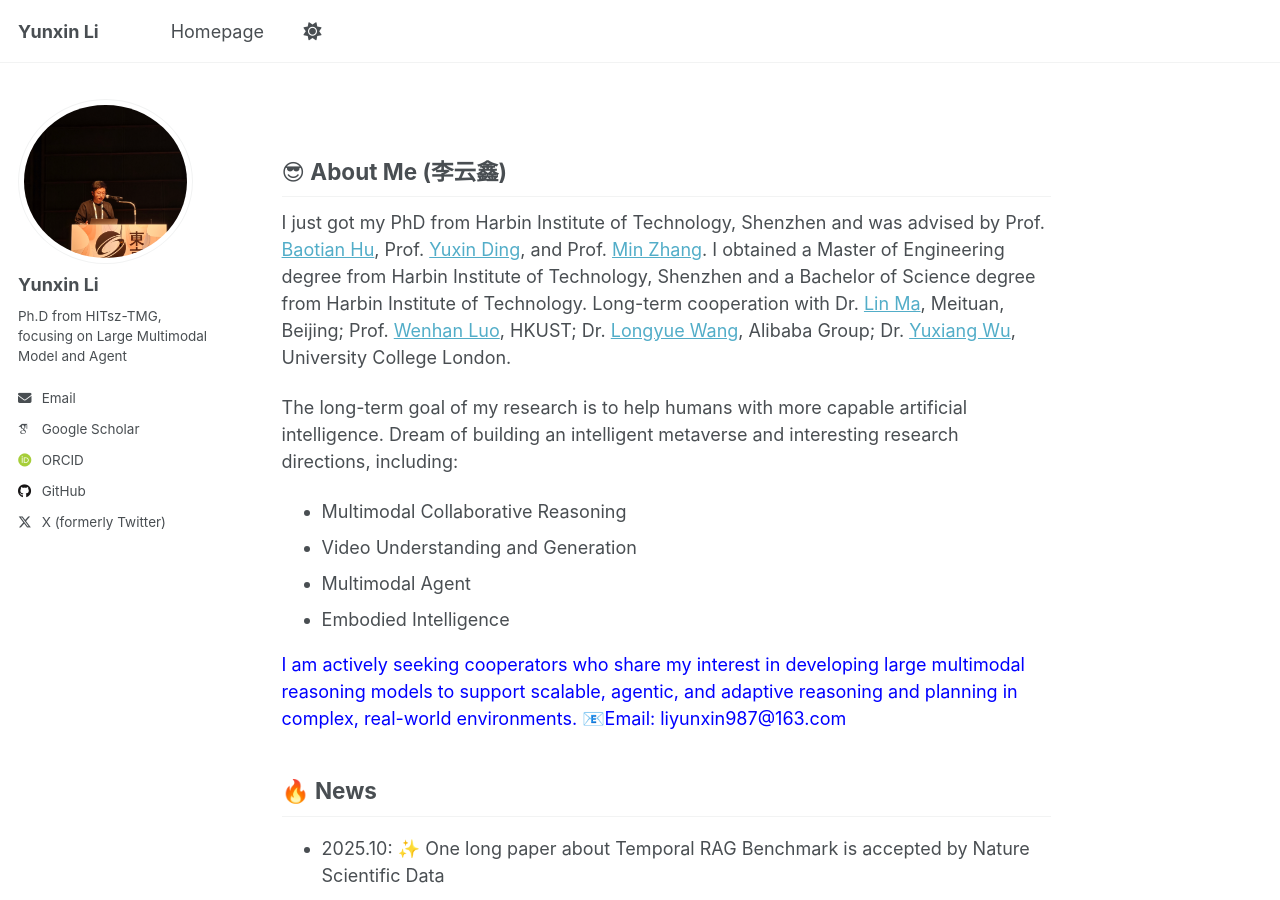
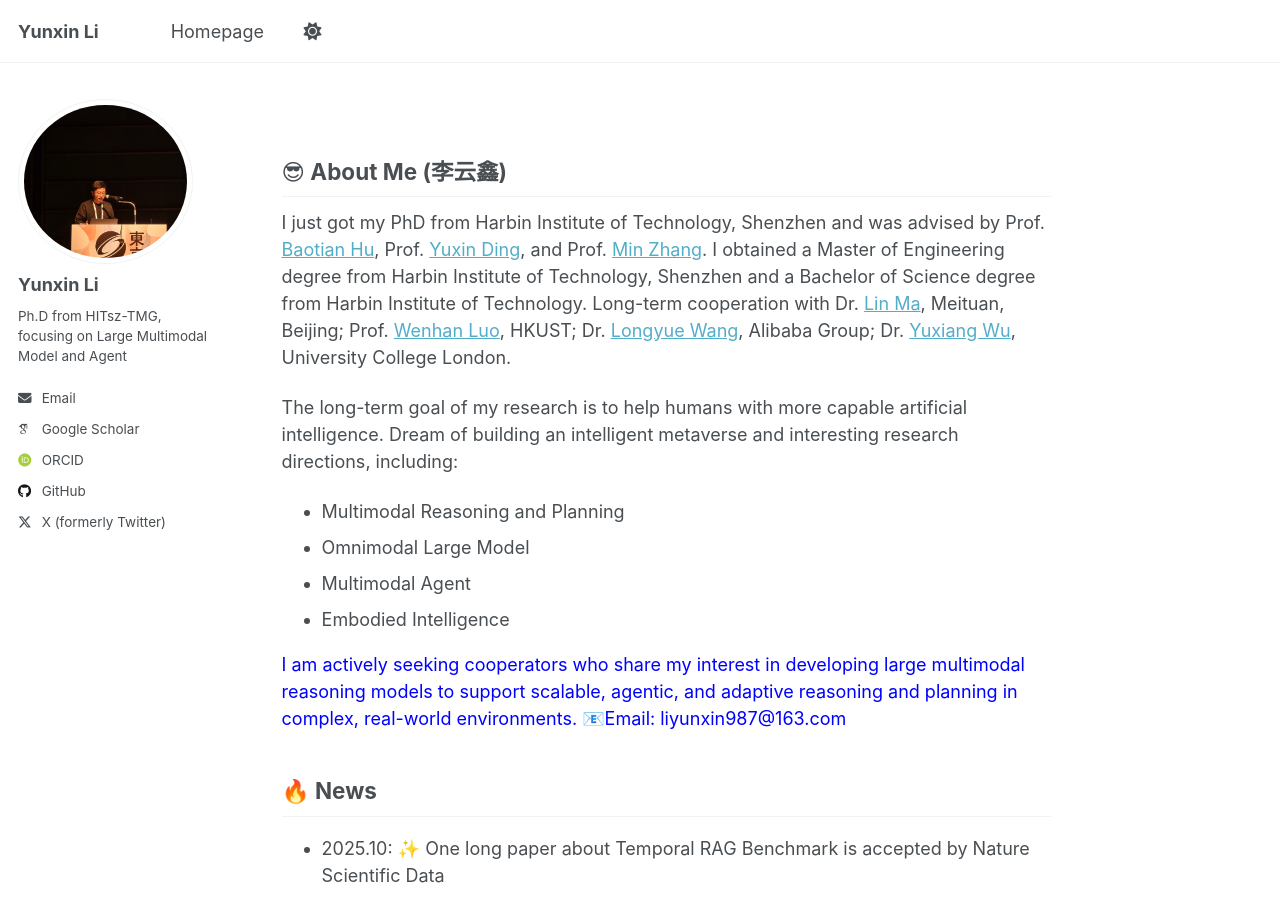
Before and after one commit to YunxinLi/yunxinli.github.io, a Jekyll site: the page built from _pages/about.md, in a window 1280 px wide and 900 px high. Built offline with Jekyll 4.4.1, drawn with Linux system fonts in a browser that asks for light colours; some web fonts are replaced; a script that is not in the unit is left out.

Commit message:
Update about.md

```diff
--- a/_pages/about.md
+++ b/_pages/about.md
@@ -12,8 +12,8 @@ redirect_from:
 I just got my PhD from Harbin Institute of Technology, Shenzhen and was advised by Prof. [Baotian Hu](https://homepage.hit.edu.cn/hubaotian), Prof. [Yuxin Ding](https://homepage.hit.edu.cn/dingyuxin), and Prof. [Min Zhang](https://homepage.hit.edu.cn/MinZhang). I obtained a Master of Engineering degree from Harbin Institute of Technology, Shenzhen and a Bachelor of Science degree from Harbin Institute of Technology. Long-term cooperation with Dr. [Lin Ma](https://forestlinma.com/), Meituan, Beijing; Prof. [Wenhan Luo](https://whluo.github.io/), HKUST; Dr. [Longyue Wang](https://www.longyuewang.com/), Alibaba Group; Dr. [Yuxiang Wu](https://www.yuxiangwu.com/), University College London.
 
 The long-term goal of my research is to help humans with more capable artificial intelligence. Dream of building an intelligent metaverse and interesting research directions, including:
-- Multimodal Collaborative Reasoning
-- Video Understanding and Generation
+- Multimodal Reasoning and Planning
+- Omnimodal Large Model
 - Multimodal Agent
 - Embodied Intelligence
 
```
